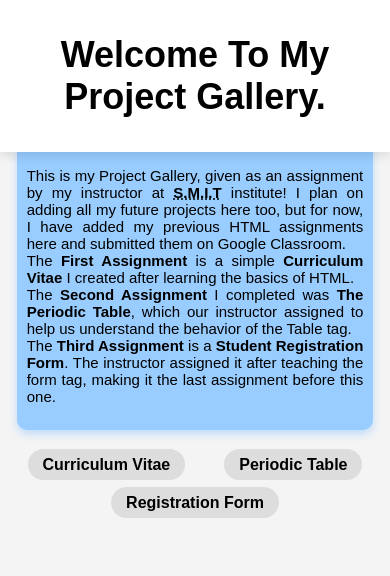
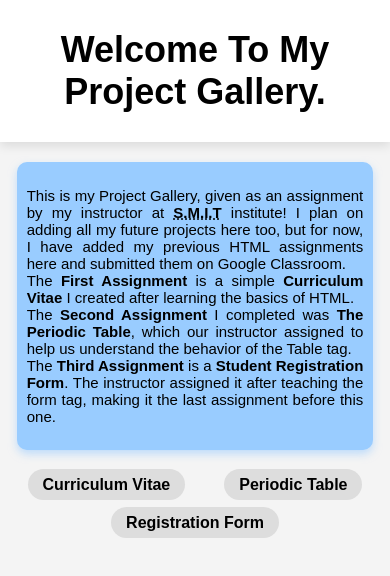
Before and after one commit to DevYasir-A/Project-gallery, a plain HTML site: page index.html in a window 390 px wide. Drawn offline with Linux system fonts and the light colour scheme.

Commit message:
Update styles.css

```diff
--- a/styles.css
+++ b/styles.css
@@ -64,7 +64,7 @@ body{
     .bio {
         width: 90%;
         font-size: 15px;
-        margin-top: 80px;
+        margin-top: 100px;
         padding: 10px;
     }
 
@@ -78,14 +78,10 @@ body{
         margin: 10px 15px;
     }
 
-    .header {
-        padding: 10px 0;
-    }
-}
-
 
     .header {
-        padding: 10px 0;
+        margin-bottom: 20px;
+        padding: 5px 0;
         font-size: 18px;
     }
 }
```
